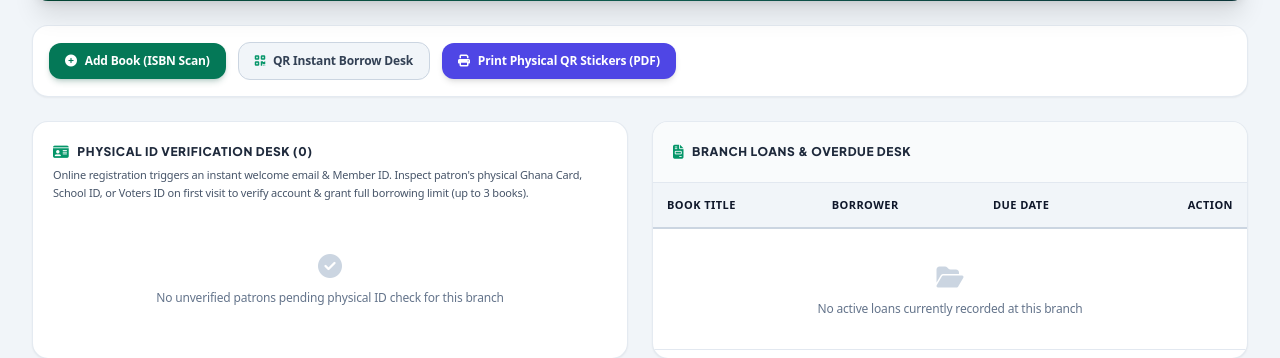
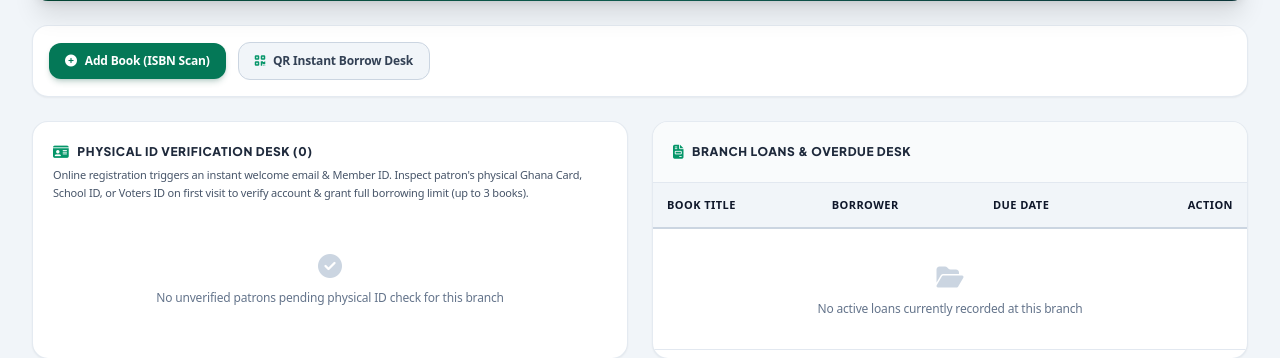
Before and after one commit to FAVOU-R/effutulibrary, a FastAPI app: template app/templates/dashboards/librarian.html in a window 1280 px wide. Shown: the part 224-582 px from the top of the page. Run offline with FastAPI, Linux system fonts and the light colour scheme; the template is opened without the code that fills it, so the values that code supplies are empty; some libraries are stand-ins or nearby versions.

Commit message:
Add files via upload

```diff
--- a/app/templates/dashboards/librarian.html
+++ b/app/templates/dashboards/librarian.html
@@ -28,9 +28,6 @@
         </a>
         <a href="/scan-qr" class="bg-slate-100 hover:bg-slate-200 text-slate-700 border border-slate-300 font-bold text-xs px-4 py-2.5 rounded-xl transition flex items-center gap-2">
             <i class="fa-solid fa-qrcode text-emerald-600"></i> QR Instant Borrow Desk
-        </a>
-        <a href="/librarian/print-qr-labels" target="_blank" class="bg-indigo-600 hover:bg-indigo-700 text-white font-extrabold text-xs px-4 py-2.5 rounded-xl shadow-md transition flex items-center gap-2">
-            <i class="fa-solid fa-print"></i> Print Physical QR Stickers (PDF)
         </a>
     </div>
 
```
